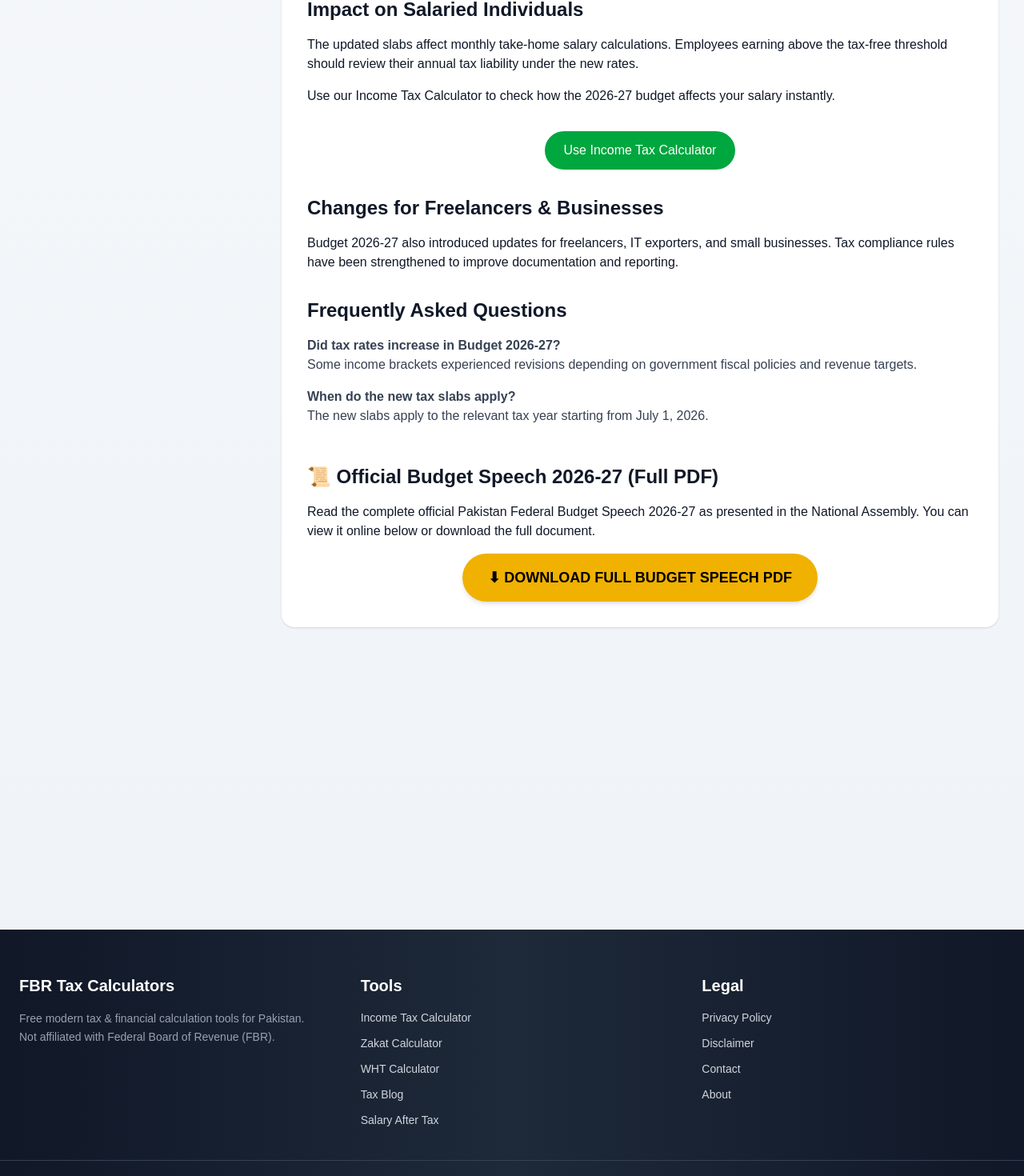
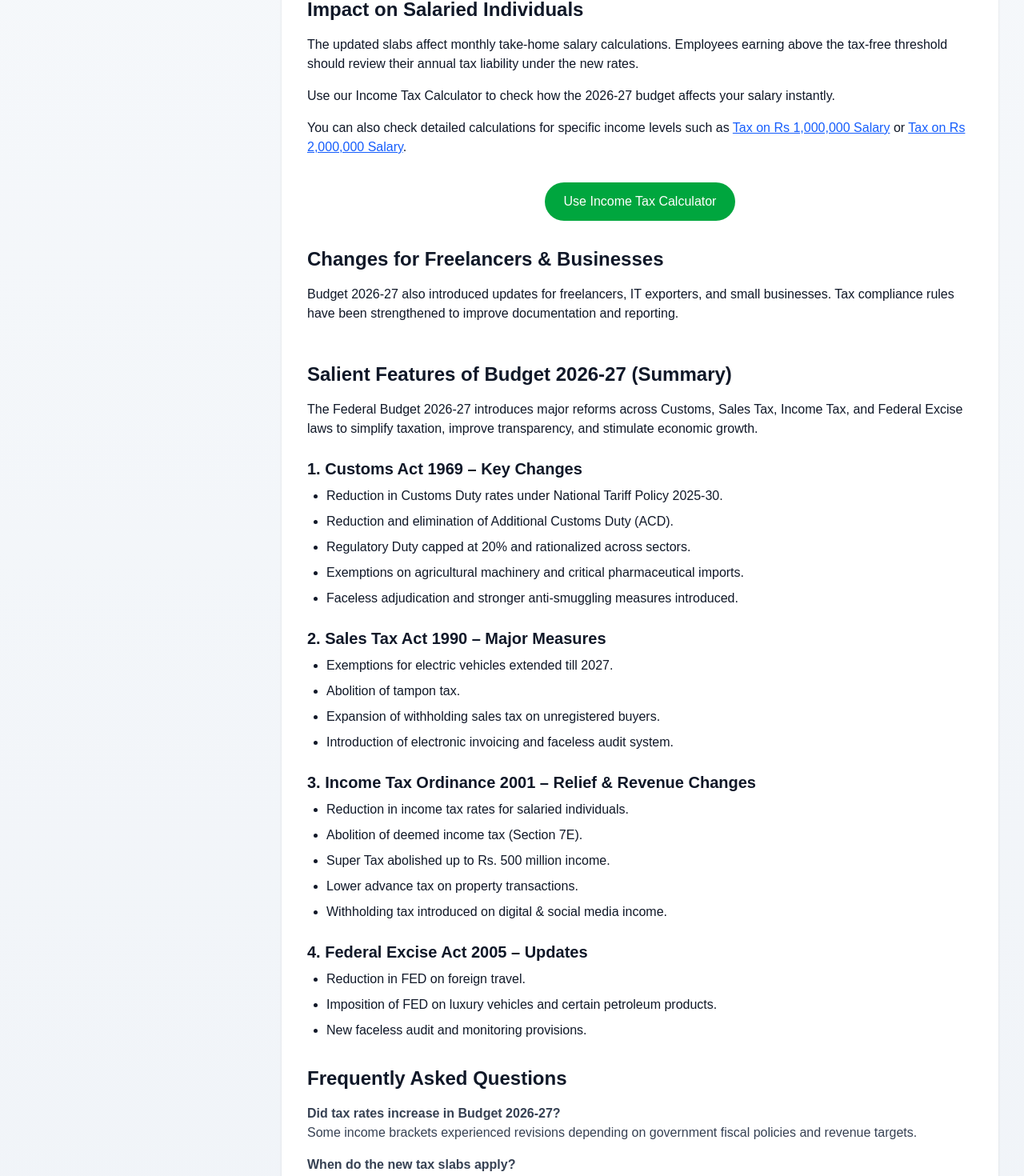
Before and after one commit to muhammadobaid1986/fbrtaxcalculators, a Next.js app: page /latest-budget-2026-27-tax-slabs in a window 1280 px wide. Shown: the part 1107-2577 px from the top of the page at 80% size. Built offline with nearby package versions, Linux system fonts and the light colour scheme.

Commit message:
Added Salient Features, Internal Linking and Schema Markup

```diff
--- a/app/latest-budget-2026-27-tax-slabs/page.tsx
+++ b/app/latest-budget-2026-27-tax-slabs/page.tsx
@@ -1,8 +1,10 @@
 export const metadata = {
+
   title: "Pakistan Budget 2026-27 | Complete Income Tax Slabs & Key Updates",
   description:
     "Full details of Pakistan Federal Budget 2026-27 including updated FBR income tax slabs, salary tax impact, filer rules, and financial changes.",
 };
+import Link from "next/link";
 
 export default function Page() {
   return (
@@ -96,6 +98,17 @@ export default function Page() {
         budget affects your salary instantly.
       </p>
 
+      <p className="mb-6">
+  You can also check detailed calculations for specific income levels such as{" "}
+  <Link href="/income-tax-on-1000000-salary-pakistan" className="text-blue-600 underline">
+    Tax on Rs 1,000,000 Salary
+  </Link>{" "}
+  or{" "}
+  <Link href="/income-tax-on-2000000-salary-pakistan" className="text-blue-600 underline">
+    Tax on Rs 2,000,000 Salary
+  </Link>.
+</p>
+
       <div className="mt-8 text-center">
         <a
           href="/"
@@ -114,6 +127,59 @@ export default function Page() {
         IT exporters, and small businesses. Tax compliance rules
         have been strengthened to improve documentation and reporting.
       </p>
+
+      {/* Salient Features Section */}
+
+<h2 className="text-2xl font-semibold mt-12 mb-4">
+  Salient Features of Budget 2026-27 (Summary)
+</h2>
+
+<p className="mb-4">
+  The Federal Budget 2026-27 introduces major reforms across Customs,
+  Sales Tax, Income Tax, and Federal Excise laws to simplify taxation,
+  improve transparency, and stimulate economic growth.
+</p>
+
+<h3 className="text-xl font-semibold mt-6 mb-2">
+  1. Customs Act 1969 – Key Changes
+</h3>
+<ul className="list-disc pl-6 space-y-2 mb-4">
+  <li>Reduction in Customs Duty rates under National Tariff Policy 2025-30.</li>
+  <li>Reduction and elimination of Additional Customs Duty (ACD).</li>
+  <li>Regulatory Duty capped at 20% and rationalized across sectors.</li>
+  <li>Exemptions on agricultural machinery and critical pharmaceutical imports.</li>
+  <li>Faceless adjudication and stronger anti-smuggling measures introduced.</li>
+</ul>
+
+<h3 className="text-xl font-semibold mt-6 mb-2">
+  2. Sales Tax Act 1990 – Major Measures
+</h3>
+<ul className="list-disc pl-6 space-y-2 mb-4">
+  <li>Exemptions for electric vehicles extended till 2027.</li>
+  <li>Abolition of tampon tax.</li>
+  <li>Expansion of withholding sales tax on unregistered buyers.</li>
+  <li>Introduction of electronic invoicing and faceless audit system.</li>
+</ul>
+
+<h3 className="text-xl font-semibold mt-6 mb-2">
+  3. Income Tax Ordinance 2001 – Relief & Revenue Changes
+</h3>
+<ul className="list-disc pl-6 space-y-2 mb-4">
+  <li>Reduction in income tax rates for salaried individuals.</li>
+  <li>Abolition of deemed income tax (Section 7E).</li>
+  <li>Super Tax abolished up to Rs. 500 million income.</li>
+  <li>Lower advance tax on property transactions.</li>
+  <li>Withholding tax introduced on digital & social media income.</li>
+</ul>
+
+<h3 className="text-xl font-semibold mt-6 mb-2">
+  4. Federal Excise Act 2005 – Updates
+</h3>
+<ul className="list-disc pl-6 space-y-2 mb-6">
+  <li>Reduction in FED on foreign travel.</li>
+  <li>Imposition of FED on luxury vehicles and certain petroleum products.</li>
+  <li>New faceless audit and monitoring provisions.</li>
+</ul>
 
       <h2 className="text-2xl font-semibold mt-8 mb-4">
         Frequently Asked Questions
@@ -149,11 +215,10 @@ export default function Page() {
         📜 Official Budget Speech 2026-27 (Full PDF)
       </h2>
 
-      <p className="mb-4">
-        Read the complete official Pakistan Federal Budget Speech 2026-27
-        as presented in the National Assembly. You can view it online
-        below or download the full document.
-      </p>
+      <p className="mb-6">
+  Download the complete official Pakistan Federal Budget Speech 2026-27
+  as presented in the National Assembly.
+</p>
 
       {/* Official Budget Speech Download Section */}
 
@@ -169,6 +234,31 @@ export default function Page() {
   </a>
 </div>
 
+<script
+  type="application/ld+json"
+  dangerouslySetInnerHTML={{
+    __html: JSON.stringify({
+      "@context": "https://schema.org",
+      "@type": "Article",
+      headline: "Pakistan Budget 2026-27 – Complete Guide",
+      description:
+        "Complete details of Pakistan Federal Budget 2026-27 including income tax slabs, salient features, and major legal amendments.",
+      author: {
+        "@type": "Organization",
+        name: "FBR Tax Calculators",
+      },
+      publisher: {
+        "@type": "Organization",
+        name: "FBR Tax Calculators",
+      },
+      mainEntityOfPage: {
+        "@type": "WebPage",
+        "@id": "https://fbrtaxcalculators.com/latest-budget-2026-27-tax-slabs",
+      },
+    }),
+  }}
+/>
+
     </div>
   );
 }
```
